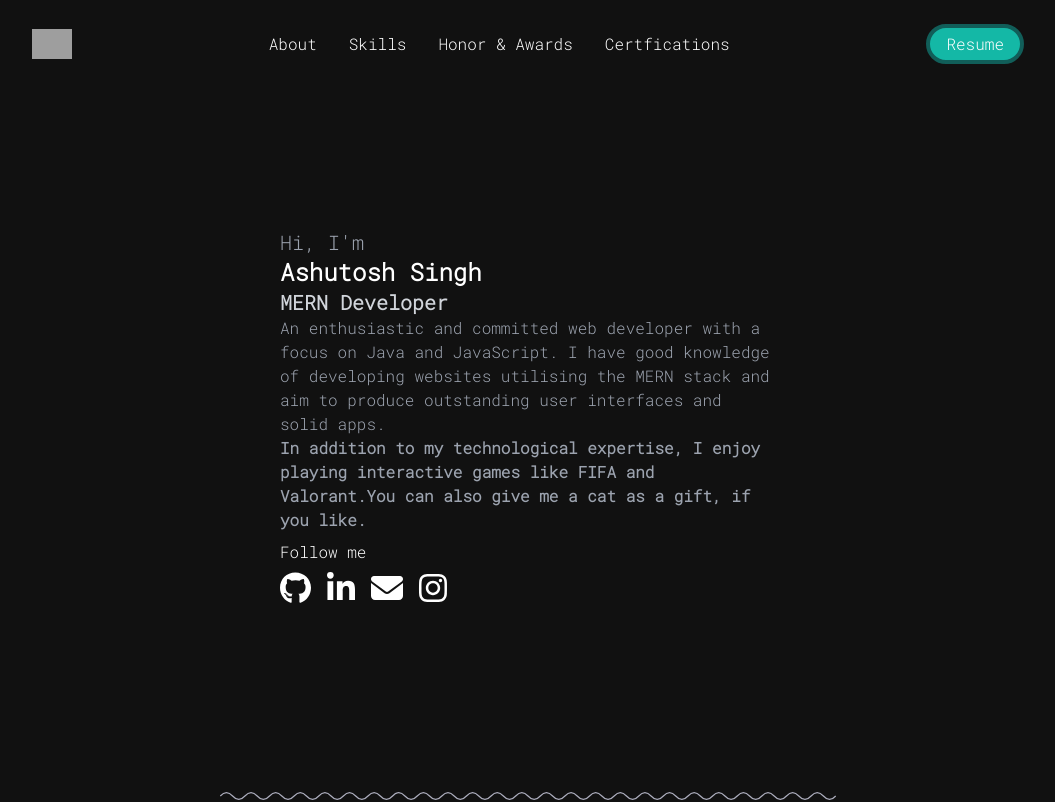
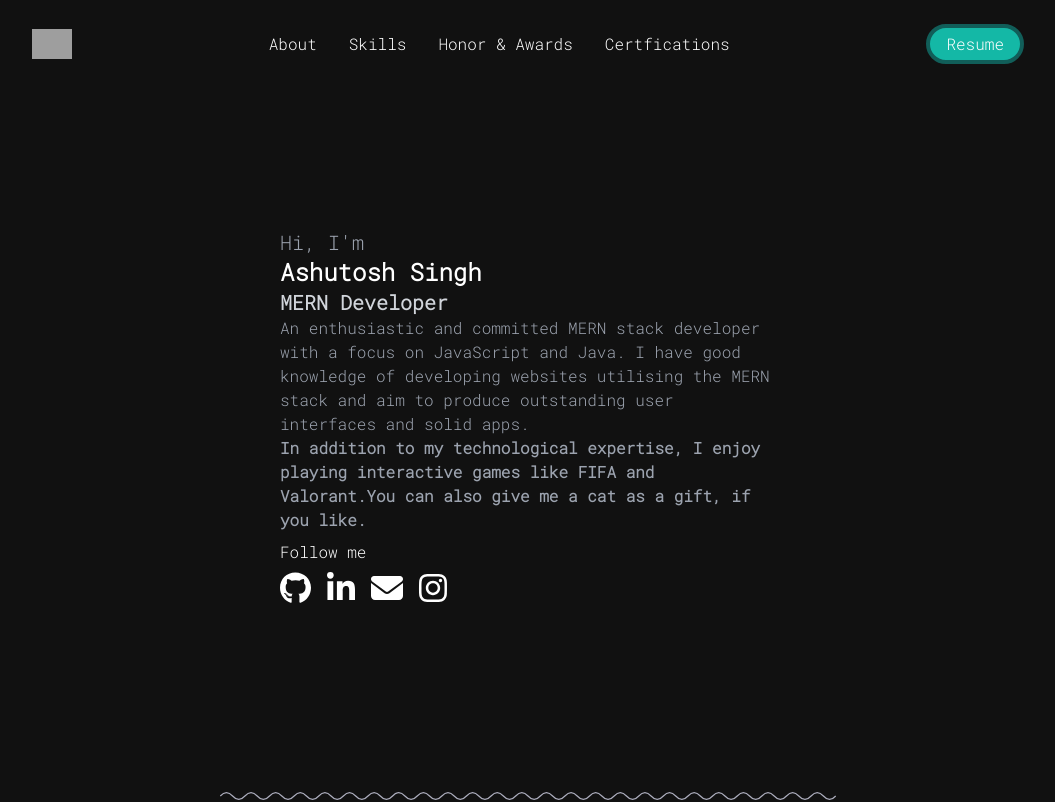
Before and after one commit to ashu-tosh-singh/portfolio, a React (Create React App) app: page / in a window 1280 px wide. Shown: the top 802 px of the page, without its empty margins (112-1167 px from the left). Built offline with nearby package versions, Linux system fonts and the light colour scheme; grey boxes are pictures that could not be loaded.

Commit message:
about updates

```diff
--- a/src/components/Hiro.js
+++ b/src/components/Hiro.js
@@ -25,8 +25,8 @@ export default function Hiro() {
             <h1 className="text-2xl font-bold">Ashutosh Singh</h1>
             <p class="text-xl font-bold text-gray-300">MERN Developer</p>
             <p className="text-md font-light text-gray-400">
-              An enthusiastic and committed web developer with a focus on Java
-              and JavaScript. I have good knowledge of developing websites
+              An enthusiastic and committed MERN stack developer with a focus on
+              JavaScript and Java. I have good knowledge of developing websites
               utilising the MERN stack and aim to produce outstanding user
               interfaces and solid apps.
               <p className="text-md font-bold">
```
